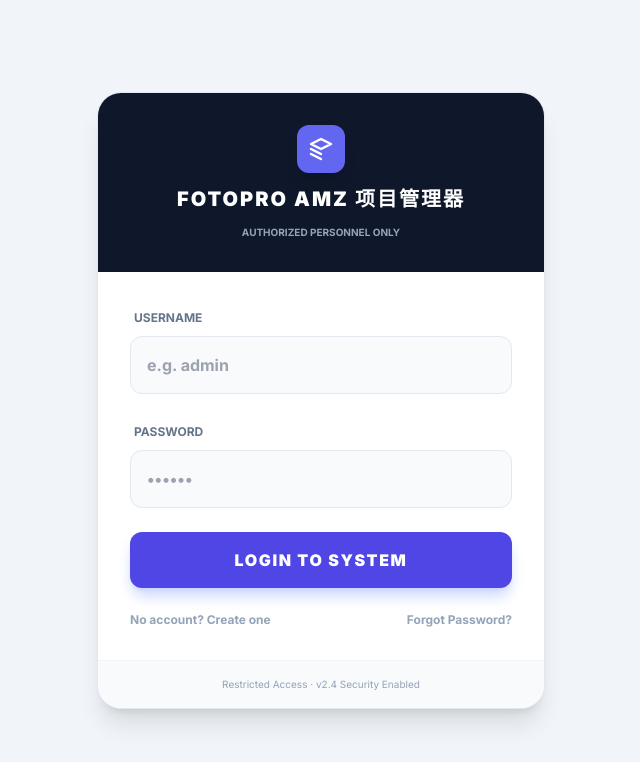
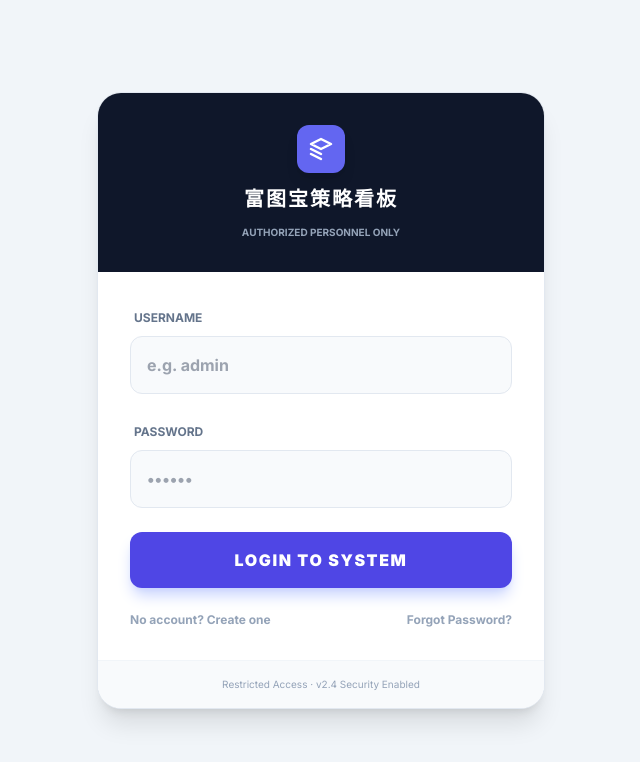
Before and after one commit to Alex58466226/fotopro-axis---annual-strategic-command-center, a React (Vite) app: page / in a window 1280 px wide. Shown: the top 762 px of the page, without its empty margins (319-959 px from the left). Built offline with nearby package versions, Linux system fonts and the light colour scheme; no server answers; the database is empty.

Commit message:
feat: 更新应用名称为 FOTOPRO STRATEGY AXIS | 富图宝策略看板
- 更新 package.json 中的 name 为 fotopro-strategy-axis
- 更新 index.html 中的 title
- 更新 Sidebar、MapModal、AuthContainer 中的显示名称
- 更新 App.tsx footer 中的版本信息

```diff
--- a/App.tsx
+++ b/App.tsx
@@ -1691,7 +1691,7 @@
             onFullscreen={() => setFullscreenMode('tasklist')}
             getOwnerDisplayName={getOwnerDisplayName}
           />
-          <footer className="text-center text-[9px] text-slate-300 font-medium py-4">Fotopro AMZ 项目管理器 v2.5 · BUILD {TODAY_STR.replace(/-/g, '')}</footer>
+          <footer className="text-center text-[9px] text-slate-300 font-medium py-4">FOTOPRO STRATEGY AXIS | 富图宝策略看板 v2.5 · BUILD {TODAY_STR.replace(/-/g, '')}</footer>
         </div>
       </main>
 
--- a/components/Auth/AuthContainer.tsx
+++ b/components/Auth/AuthContainer.tsx
@@ -89,7 +89,7 @@
             <Icon name="layers" size={24} />
           </div>
           <h1 className="text-xl font-black uppercase tracking-widest">
-            Fotopro AMZ 项目管理器
+            富图宝策略看板
           </h1>
           <p className="text-[10px] text-slate-400 font-bold uppercase">
             Authorized Personnel Only
--- a/components/Modal/MapModal.tsx
+++ b/components/Modal/MapModal.tsx
@@ -465,7 +465,7 @@
             </div>
             <div>
               <h2 className="text-2xl font-black uppercase tracking-tight text-slate-900">
-                Fotopro AMZ 项目管理器
+                富图宝策略看板
               </h2>
               <p className="text-xs font-bold text-orange-500 uppercase tracking-widest mt-1">
                 架构视图 (L1 - L4)
--- a/components/Sidebar/Sidebar.tsx
+++ b/components/Sidebar/Sidebar.tsx
@@ -68,9 +68,9 @@
             </div>
             <div>
               <h1 className="text-sm font-semibold text-[#37352F]">
-                Fotopro AMZ 项目管理器
+                富图宝策略看板
               </h1>
-              <p className="text-[10px] font-normal text-[#787774]">v2.5 项目管理器</p>
+              <p className="text-[10px] font-normal text-[#787774]">FOTOPRO STRATEGY AXIS</p>
             </div>
           </div>
           <button
--- a/index.html
+++ b/index.html
@@ -4,7 +4,7 @@
 <head>
     <meta charset="UTF-8">
     <meta name="viewport" content="width=device-width, initial-scale=1.0">
-    <title>Fotopro AMZ 项目管理器</title>
+    <title>FOTOPRO STRATEGY AXIS | 富图宝策略看板</title>
     <script src="https://cdn.tailwindcss.com"></script>
     <link rel="preconnect" href="https://fonts.googleapis.com">
     <link rel="preconnect" href="https://fonts.gstatic.com" crossorigin>
--- a/package.json
+++ b/package.json
@@ -1,5 +1,5 @@
 {
-  "name": "fotopro-amz-project-manager",
+  "name": "fotopro-strategy-axis",
   "private": true,
   "version": "2.5.0",
   "type": "module",
```
